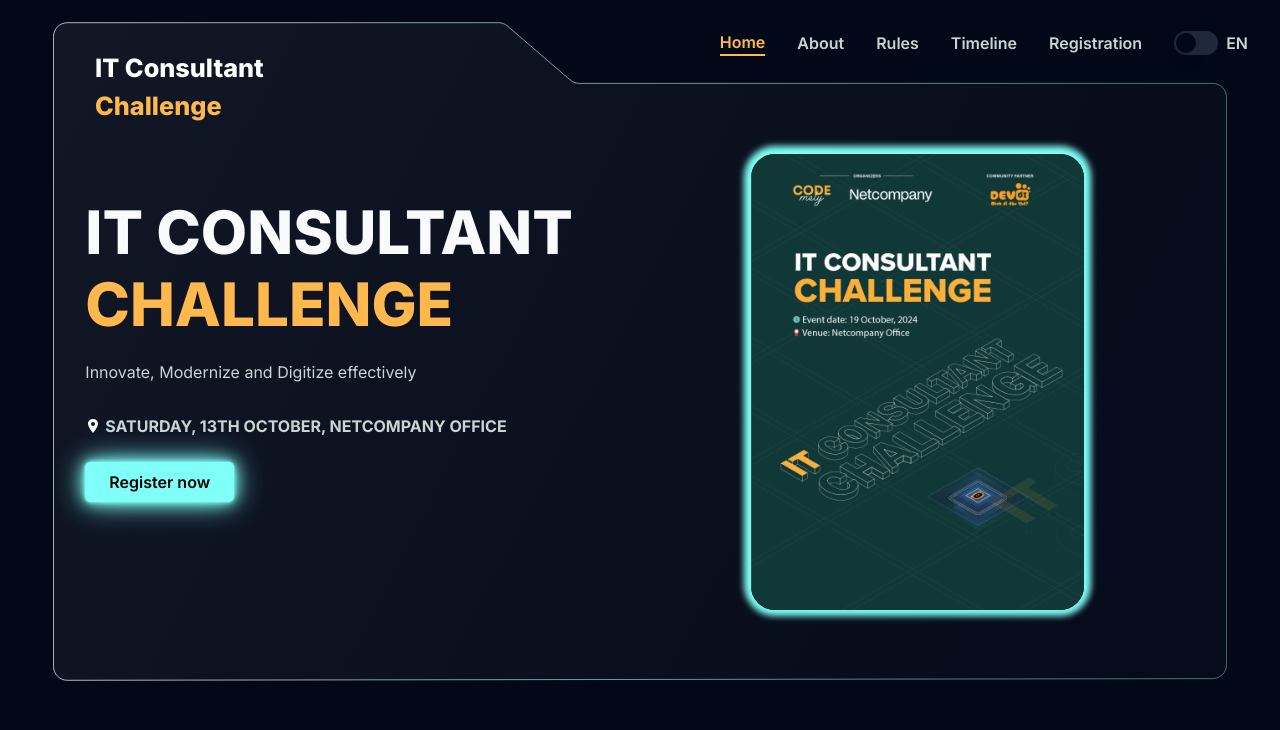
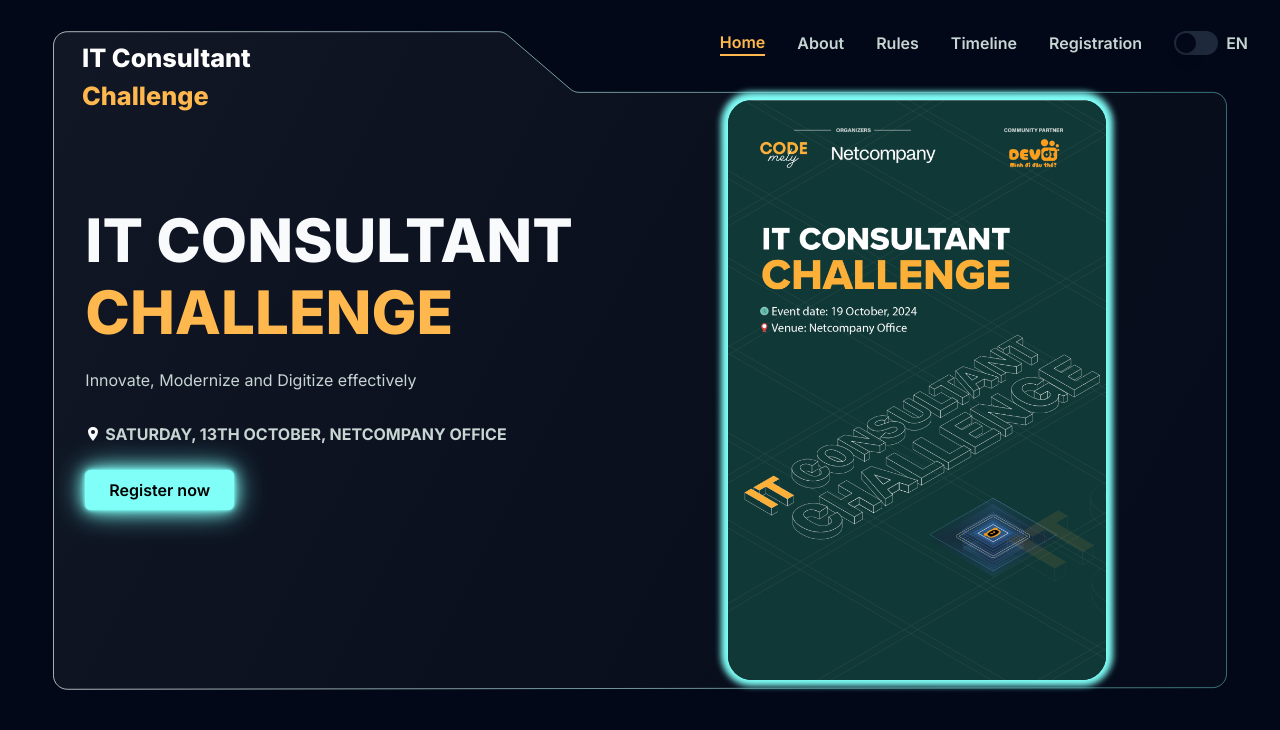
Before and after one commit to mely-apps/landing-it-consulting, a Next.js app: page /en in a window 1280 px wide. Shown: the top 730 px of the page. Built offline with nearby package versions, Linux system fonts and the light colour scheme.

Commit message:
Fix home section

```diff
--- a/src/components/Header.tsx
+++ b/src/components/Header.tsx
@@ -120,7 +120,7 @@
     >
       <div className={progressClassName} />
       <motion.div
-        className={`container hidden items-center justify-end lg:flex`}
+        className={`container hidden items-center justify-between lg:flex`}
         initial={{
           paddingTop: 16,
         }}
--- a/src/components/Hero.tsx
+++ b/src/components/Hero.tsx
@@ -73,7 +73,7 @@
             className='h-full w-full'
             containerClassName=''
           ></BackgroundGradient> */}
-          <div className='bg-poster max-sm:hidden sm:h-[500px] sm:w-[360px] lg:mt-[60px] lg:h-[calc(100%_-_8vw_-_66px)] lg:w-[26vw]'>
+          <div className='bg-poster max-sm:hidden sm:h-[500px] sm:w-[360px] lg:mt-[60px] lg:h-[calc(100%_-_8vw_-_66px)] lg:w-[26vw] xl:h-[580px] xl:w-[378px]'>
             <div className='fade-in-right relative h-full w-full overflow-hidden rounded-3xl'>
               <Image
                 src='/cover.png'
--- a/src/components/ui/Title.tsx
+++ b/src/components/ui/Title.tsx
@@ -6,8 +6,8 @@
 }
 const Title = ({ isActiveScroll }: TitleProps) => {
   const titleClassName = cn(
-    'absolute top-[50px] left-[95px] invisible font-montserrat text-lg font-extrabold sm:visible md:hidden xl:block',
-    { ['top-[0px] md:block']: isActiveScroll },
+    ' mt-[70px] ml-[50px] invisible font-montserrat text-lg font-extrabold sm:visible md:hidden xl:block',
+    { ['mt-[0px] md:block']: isActiveScroll },
   );
   return (
     <motion.div
```
